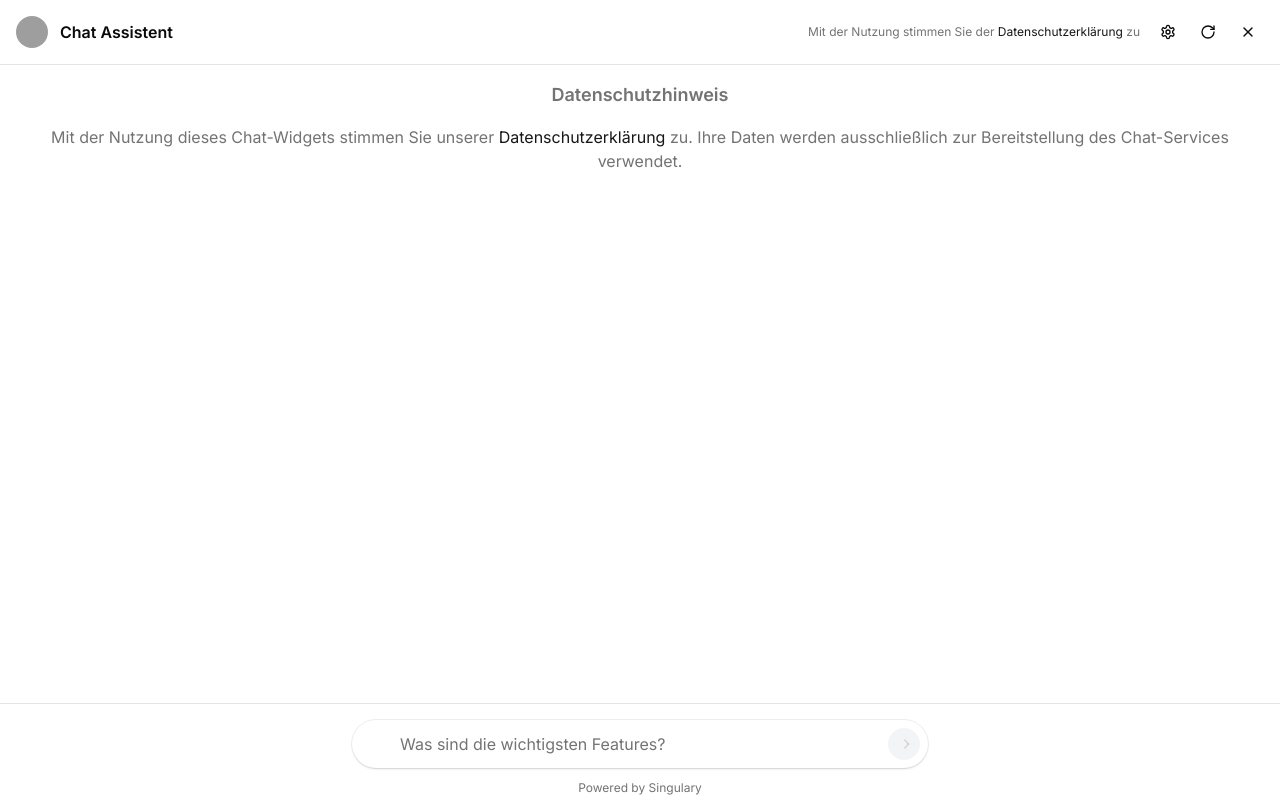
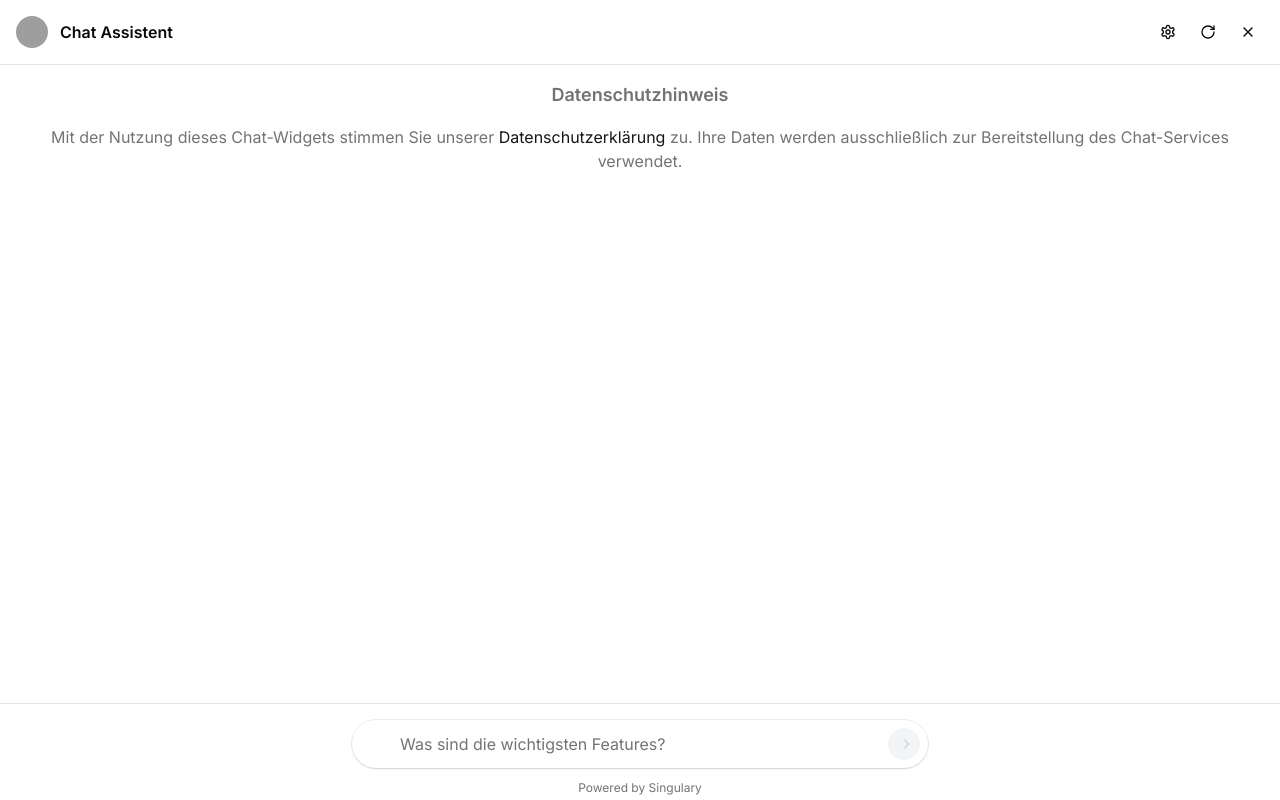
Before and after one commit to contactsingulary/v0_chat, a Next.js app: page /widget in a window 1280 px wide. Built offline with nearby package versions, Linux system fonts and the light colour scheme; grey boxes are pictures that could not be loaded.

Commit message:
fix: remove redundant privacy disclaimer from header

```diff
--- a/components/chat-interface.tsx
+++ b/components/chat-interface.tsx
@@ -366,20 +366,6 @@ export function ChatInterface({
           }}
         />
         <h2 className="font-semibold dark:text-white flex-1">{botName}</h2>
-        {privacyApproach === 'passive' && !privacyAccepted && !messages.length && (
-          <div className="text-xs text-muted-foreground">
-            Mit der Nutzung stimmen Sie der{" "}
-            <a
-              href="https://www.singulary.net/datenschutz"
-              target="_blank"
-              rel="noopener noreferrer"
-              className="text-primary hover:underline"
-            >
-              Datenschutzerklärung
-            </a>
-            {" "}zu
-          </div>
-        )}
         <div className="flex gap-2">
           {showSettingsButton && (
             <Button
```
